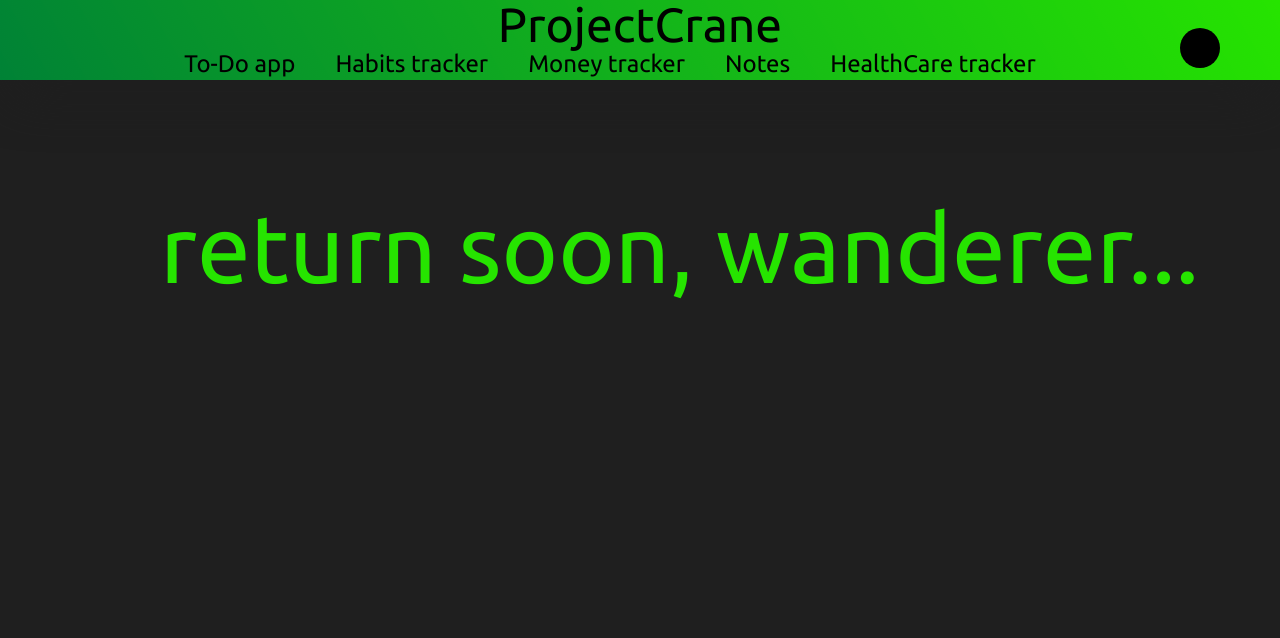
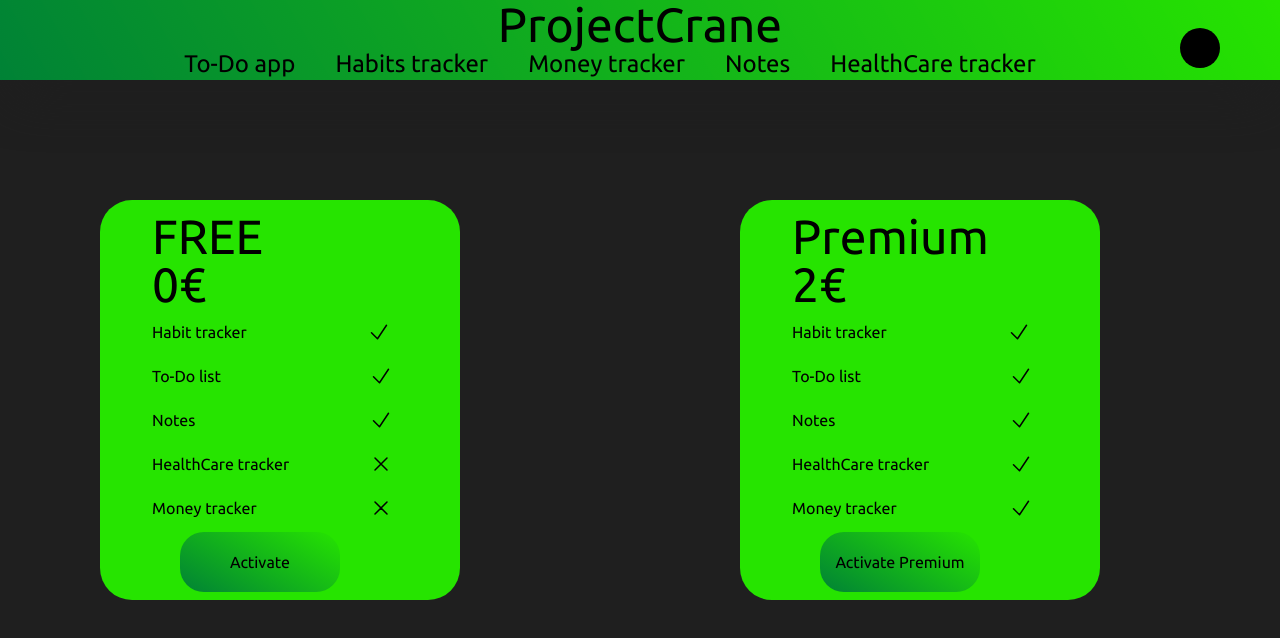
Before and after one commit to Max6453/projectCrane, a Vue app: page /Premium in a window 1280 px wide. Shown: the top 638 px of the page. Built offline with nearby package versions, Linux system fonts and the light colour scheme.

Commit message:
update 1.1.8 Premium selection fixed issues in money tracker

```diff
--- a/src/App.vue
+++ b/src/App.vue
@@ -6,6 +6,10 @@ export default {
    user: {
         name: "Test Subject",
         email: "max@example.com"
+      },
+      subscription: {
+        free: "free",
+        premium: "premium"
       },
     isModalOpen: false,
     isNavbarOpen: false,
@@ -93,16 +97,17 @@ export default {
           :class="isModalOpen ? 'btn-close' : 'btn-open'"
         class="bg-black size-10 absolute bottom-3 active:border-white hover:border border-white right-15 rounded-full">
         </div>
-        <div v-if="isModalOpen" class="modal bg-foreground to-green-700 bg-linear-300 right-0 pt-1 top-20 h-50 w-40 rounded-l-3xl absolute">
+        <div v-if="isModalOpen" class="modal bg-foreground to-green-700 bg-linear-300 right-0 pt-1 top-20 h-60 w-40 rounded-l-3xl absolute">
           <span class="text-center">
             <h3>Welcome back:</h3>
             <h3 class="text-white">{{ user.name }} </h3>
+            <h3>You're using</h3>
+            <h3 class="text-white">{{ subscription.premium }}</h3>
           </span>
           <ul class="border-t-1 flex flex-col gap-y-3 pt-4 text-center text-xl border-gray-500">
             <li class="hover:underline"><a href="/Account">Your Account</a></li>
-            <li class="hover:underline"><a href="">buy premium</a></li>
-            <li class="hover:underline"><a href="">Support</a></li>
-            <li class="hover:underline"><a href=""></a></li>
+            <li class="hover:underline"><a href="/Premium">buy premium</a></li>
+            <li class="hover:underline"><a href="/Support">Support</a></li>
           </ul>
         </div>
       </div>
--- a/src/Views/MoneyTracker.vue
+++ b/src/Views/MoneyTracker.vue
@@ -1,10 +1,14 @@
 <script lang="ts">
+type CategoryKey = 'income' | 'expenses';
+
+interface MonthData {
+  income: number;
+  expenses: number;
+}
+
 interface MoneyData {
   [year: string]: {
-    [month: string]: {
-      income: number;
-      expenses: number;
-    }
+    [month: string]: MonthData;
   }
 }
 
@@ -88,11 +92,16 @@ export default {
       }
     },
 
-    updateValue(year: string, key: string, category: string, event: Event): void {
-      const input = (event.target as HTMLTextAreaElement).value;
-      const numValue = input === '' ? 0 : parseFloat(input);
+    updateValue(year: string, key: string, category: CategoryKey, event: Event): void {
+      const input = (event.target as HTMLTextAreaElement).value.trim();
+      if (input === '') {
+        this.moneyData[year][key][category] = 0;
+        return;
+      }
+      const numValue = parseFloat(input);
       if (!isNaN(numValue)) {
         this.moneyData[year][key][category] = numValue;
+        this.saveToLocalStorage();
       }
     },
 
@@ -169,7 +178,7 @@ export default {
                     <textarea
                       :id="`${month.key}-${category.key}`"
                       :value="moneyData[month.year][month.key][category.key]"
-                      @input="updateValue(month.year, month.key, category.key, $event)"
+                      @input="(e) => updateValue(month.year, month.key, category.key as CategoryKey, e)"
                       class="bg-gray-700 text-white rounded p-2 h-20 resize-none"
                       :placeholder="`Enter ${category.label.toLowerCase()} for ${month.monthName}`"
                     ></textarea>
--- /dev/null
+++ b/src/Views/Premium.vue
@@ -0,0 +1,160 @@
+<script setup lang="ts">
+import { ref } from "vue"
+
+// Define allowed states as a type
+type State = "idle" | "loading" | "done"
+
+// Reactive variables with explicit type
+const freeState = ref<State>("idle")
+const premiumState = ref<State>("idle")
+
+function handleFreeClick(): void {
+  if (freeState.value === "idle") {
+    freeState.value = "loading"
+    setTimeout(() => {
+      freeState.value = "done"
+      // Reset after showing success message
+      setTimeout(() => {
+        freeState.value = "idle"
+      }, 1500)
+    }, 2000)
+  }
+}
+
+function handlePremiumClick(): void {
+  if (premiumState.value === "idle") {
+    premiumState.value = "loading"
+    setTimeout(() => {
+      premiumState.value = "done"
+      // Reset after showing success message
+      setTimeout(() => {
+        premiumState.value = "idle"
+      }, 1500)
+    }, 2000)
+  }
+}
+</script>
+
+<template>
+    <div class="relative">
+        <!-- Overlay container -->
+        <div v-if="freeState !== 'idle' || premiumState !== 'idle'"
+             class="fixed inset-0 flex items-center justify-center z-50">
+            <!-- Semi-transparent background -->
+            <div class="absolute inset-0 bg-black/50"></div>
+
+            <!-- Status messages -->
+            <div class="relative text-center text-white text-2xl">
+                <div v-if="freeState === 'loading'" class="mb-4">
+                    🔄 Activating Free Plan...
+                </div>
+                <div v-else-if="freeState === 'done'" class="mb-4 flex flex-col">
+                    ✅ Free Plan Activated!
+                </div>
+
+                <div v-if="premiumState === 'loading'" class="mb-4">
+                    🔄 Activating Premium Plan...
+                </div>
+                <div v-else-if="premiumState === 'done'">
+                    ✅ Premium Plan Activated!
+                </div>
+            </div>
+        </div>
+
+        <div class="grid md:grid-cols-2 sm:grid-cols-1 max-sm:grid-cols-1 max-sm:gap-y-10 sm:gap-y-10 w-full top-50 right-10 items-center justify-center justify-items-center relative">
+            <div class="bg-foreground rounded-4xl h-100 w-90">
+                <div class="text-start relative pl-10 m-3 flex flex-col text-5xl">
+                    <span>FREE</span>
+                    <span>0€</span>
+                </div>
+                <ul class="pl-10 m-3 flex flex-col gap-y-5 ">
+                    <li class="flex gap-x-30">
+                    Habit tracker
+                        <svg xmlns="http://www.w3.org/2000/svg" fill="none" viewBox="0 0 24 24" stroke-width="1.5" stroke="currentColor" class="size-6">
+                        <path stroke-linecap="round" stroke-linejoin="round" d="m4.5 12.75 6 6 9-13.5" />
+                        </svg>
+                    </li>
+                    <li class="flex gap-x-37">
+                        To-Do list
+                        <svg xmlns="http://www.w3.org/2000/svg" fill="none" viewBox="0 0 24 24" stroke-width="1.5" stroke="currentColor" class="size-6">
+                        <path stroke-linecap="round" stroke-linejoin="round" d="m4.5 12.75 6 6 9-13.5" />
+                        </svg>
+                    </li>
+                    <li class="flex gap-x-43.5">Notes
+                        <svg xmlns="http://www.w3.org/2000/svg" fill="none" viewBox="0 0 24 24" stroke-width="1.5" stroke="currentColor" class="size-6">
+                        <path stroke-linecap="round" stroke-linejoin="round" d="m4.5 12.75 6 6 9-13.5" />
+                        </svg>
+                    </li>
+                    <li class="flex gap-x-20">
+                      HealthCare tracker
+                        <svg xmlns="http://www.w3.org/2000/svg" fill="none" viewBox="0 0 24 24" stroke-width="1.5" stroke="currentColor" class="size-6">
+                        <path stroke-linecap="round" stroke-linejoin="round" d="M6 18 18 6M6 6l12 12" />
+                        </svg>
+                    </li>
+                    <li class="flex gap-x-28">
+                        Money tracker
+                        <svg xmlns="http://www.w3.org/2000/svg" fill="none" viewBox="0 0 24 24" stroke-width="1.5" stroke="currentColor" class="size-6">
+                        <path stroke-linecap="round" stroke-linejoin="round" d="M6 18 18 6M6 6l12 12" />
+                        </svg>
+                    </li>
+                </ul>
+                <div class="relative">
+                    <button
+                      v-if="freeState === 'idle'"
+                      @click="handleFreeClick"
+                      class="w-40 h-15 left-20 bg-linear-210 bg-foreground to-green-700 hover:scale-110 duration-300 hover:shadow-2xl shadow-black relative rounded-3xl"
+                    >
+                      Activate
+                    </button>
+                </div>
+            </div>
+
+            <div class="bg-foreground rounded-4xl h-100 w-90">
+                <div class="text-start relative pl-10 m-3 flex flex-col text-5xl">
+                    <span>Premium</span>
+                    <span>2€</span>
+                </div>
+                <ul class="pl-10 m-3 flex flex-col gap-y-5 ">
+                    <li class="flex gap-x-30">
+                    Habit tracker
+                        <svg xmlns="http://www.w3.org/2000/svg" fill="none" viewBox="0 0 24 24" stroke-width="1.5" stroke="currentColor" class="size-6">
+                        <path stroke-linecap="round" stroke-linejoin="round" d="m4.5 12.75 6 6 9-13.5" />
+                        </svg>
+                    </li>
+                    <li class="flex gap-x-37">
+                        To-Do list
+                        <svg xmlns="http://www.w3.org/2000/svg" fill="none" viewBox="0 0 24 24" stroke-width="1.5" stroke="currentColor" class="size-6">
+                        <path stroke-linecap="round" stroke-linejoin="round" d="m4.5 12.75 6 6 9-13.5" />
+                        </svg>
+                    </li>
+                    <li class="flex gap-x-43.5">Notes
+                        <svg xmlns="http://www.w3.org/2000/svg" fill="none" viewBox="0 0 24 24" stroke-width="1.5" stroke="currentColor" class="size-6">
+                        <path stroke-linecap="round" stroke-linejoin="round" d="m4.5 12.75 6 6 9-13.5" />
+                        </svg>
+                    </li>
+                    <li class="flex gap-x-20">
+                      HealthCare tracker
+                        <svg xmlns="http://www.w3.org/2000/svg" fill="none" viewBox="0 0 24 24" stroke-width="1.5" stroke="currentColor" class="size-6">
+                        <path stroke-linecap="round" stroke-linejoin="round" d="m4.5 12.75 6 6 9-13.5" />
+                        </svg>
+                    </li>
+                    <li class="flex gap-x-28">
+                        Money tracker
+                        <svg xmlns="http://www.w3.org/2000/svg" fill="none" viewBox="0 0 24 24" stroke-width="1.5" stroke="currentColor" class="size-6">
+                        <path stroke-linecap="round" stroke-linejoin="round" d="m4.5 12.75 6 6 9-13.5" />
+                        </svg>
+                    </li>
+                </ul>
+                <div class="relative">
+                    <button
+                      v-if="premiumState === 'idle'"
+                      @click="handlePremiumClick"
+                      class="w-40 h-15 left-20 bg-linear-210 bg-foreground to-green-700 hover:scale-110 duration-300 hover:shadow-2xl shadow-black relative rounded-3xl"
+                    >
+                      Activate Premium
+                    </button>
+                </div>
+            </div>
+        </div>
+    </div>
+</template>
--- a/src/router/index.ts
+++ b/src/router/index.ts
@@ -6,6 +6,7 @@ import MoneyTracker from '@/Views/MoneyTracker.vue'
 import Account from '@/Views/Account.vue'
 import NotFound from '@/Views/NotFound.vue'
 import Notes from '@/Views/Notes.vue'
+import Premium from '@/Views/Premium.vue'
 const router = createRouter({
   history: createWebHistory(import.meta.env.BASE_URL),
   routes: [
@@ -39,6 +40,11 @@ const router = createRouter({
     name: 'Account',
     component: Account
   },
+  {
+    path: '/Premium',
+    name: 'Premium',
+    component: Premium
+  },
     {
     path: '/:pathMatch(.*)*',
     name: 'NotFound',
```
